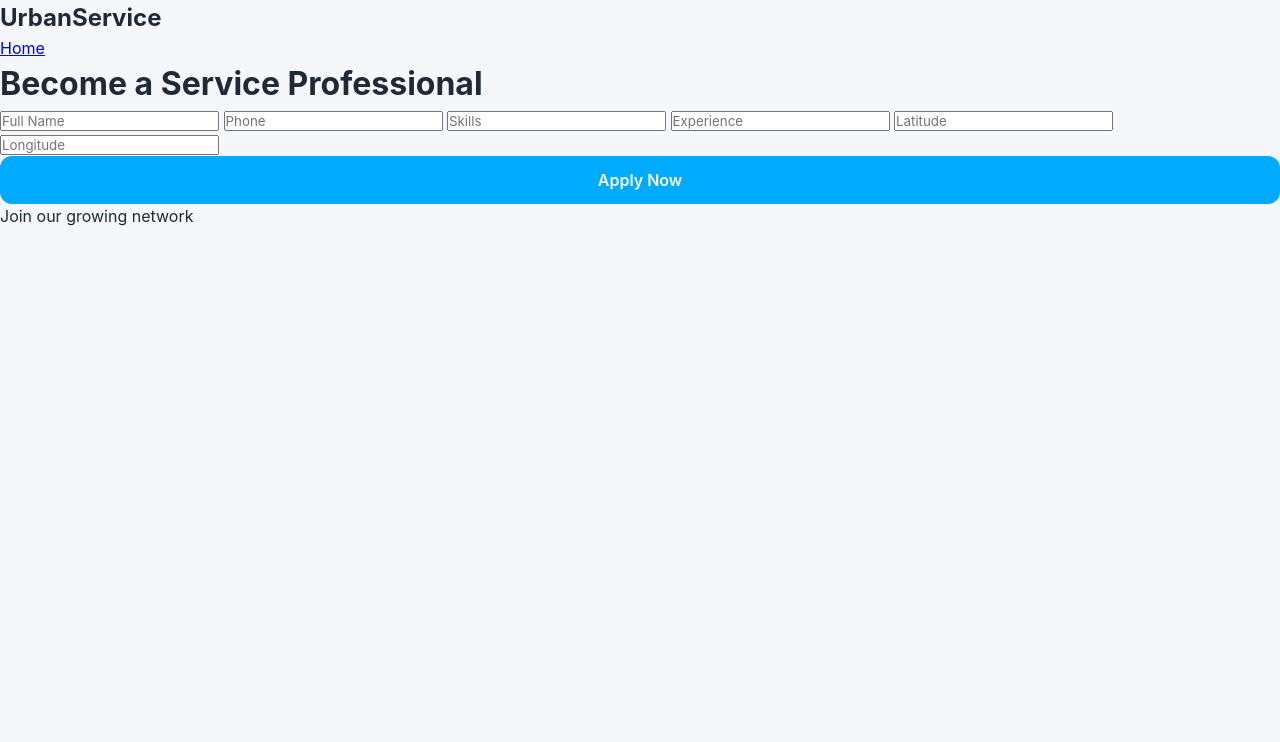
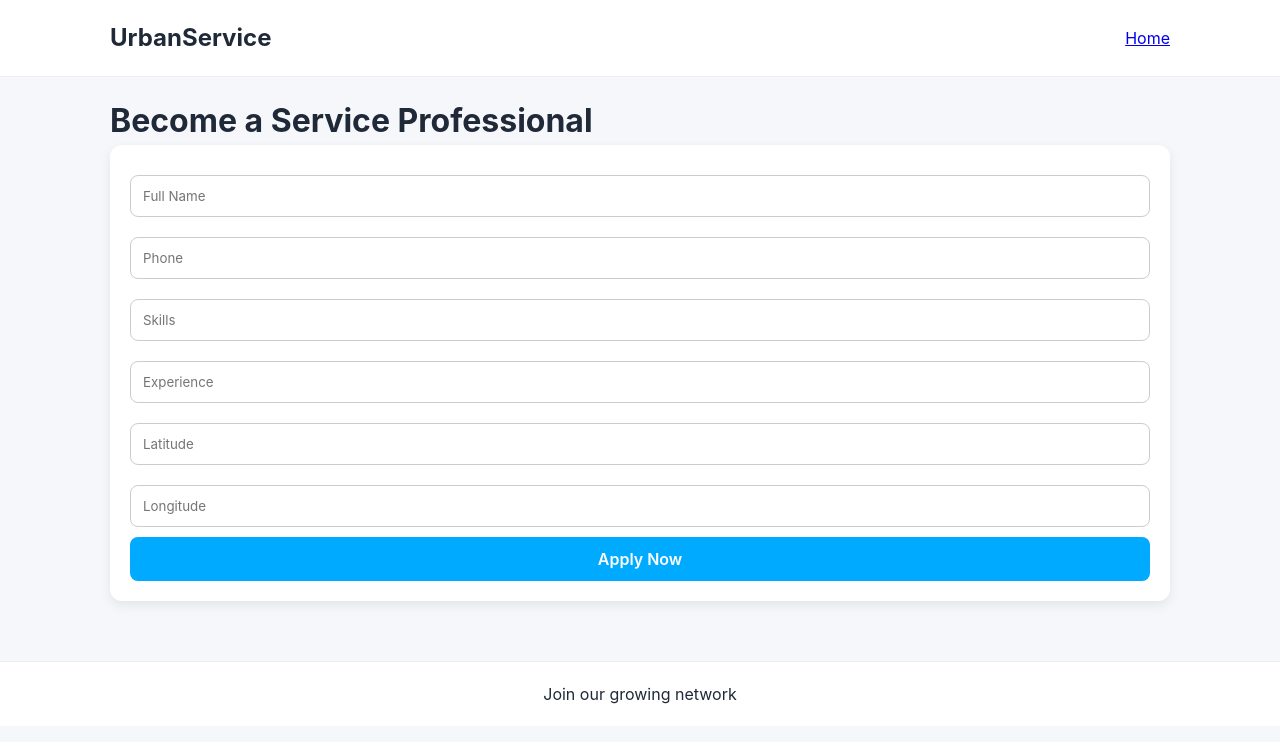
Before and after one commit to aryanpopalghat233-pixel/URBANSERVICS, a website: page public/worker.html in a window 1280 px wide. Drawn offline with Linux system fonts and the light colour scheme.

Commit message:
Update style.css

```diff
--- a/public/style.css
+++ b/public/style.css
@@ -237,3 +237,79 @@ font-size:28px;
 padding:12px 20px;
 }
 }
+/* CONTAINER */
+.container {
+max-width:1100px;
+margin:auto;
+padding:20px;
+}
+
+/* HEADER */
+.header {
+background:#fff;
+border-bottom:1px solid #eee;
+}
+
+.nav {
+display:flex;
+justify-content:space-between;
+align-items:center;
+}
+
+.logo {
+font-weight:700;
+}
+
+/* FOOTER */
+.footer {
+text-align:center;
+padding:20px;
+background:#fff;
+margin-top:40px;
+border-top:1px solid #eee;
+}
+
+/* HERO */
+.hero {
+padding:40px 0;
+}
+
+/* GRID */
+.grid {
+display:grid;
+grid-template-columns:repeat(auto-fit,minmax(200px,1fr));
+gap:20px;
+}
+
+/* CARD */
+.card {
+background:#fff;
+padding:20px;
+border-radius:12px;
+box-shadow:0 4px 12px rgba(0,0,0,0.08);
+}
+
+/* FORM */
+.form input {
+width:100%;
+padding:12px;
+margin:10px 0;
+border:1px solid #ccc;
+border-radius:8px;
+}
+
+/* BUTTON */
+.btn {
+padding:12px;
+background:#00aaff;
+border:none;
+color:white;
+border-radius:8px;
+cursor:pointer;
+}
+
+/* MAP */
+#map {
+height:400px;
+border-radius:12px;
+}
```
